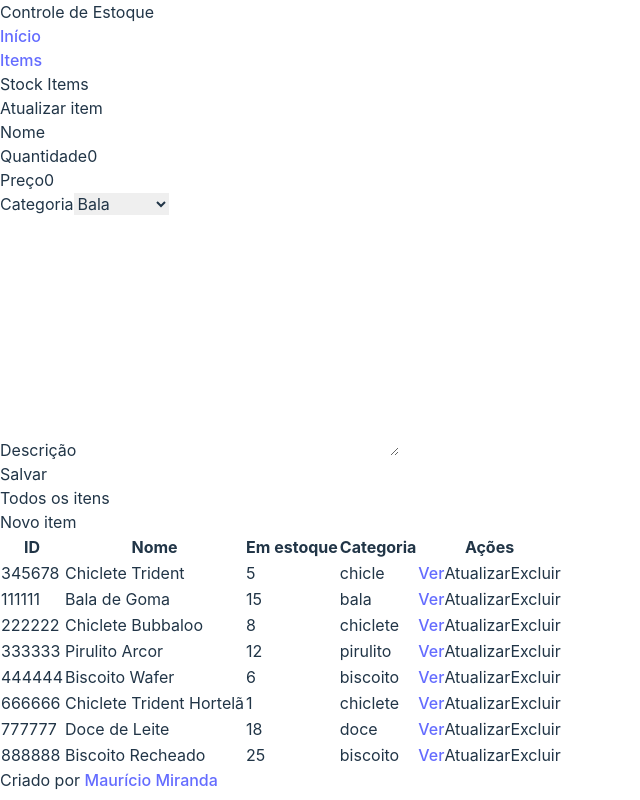
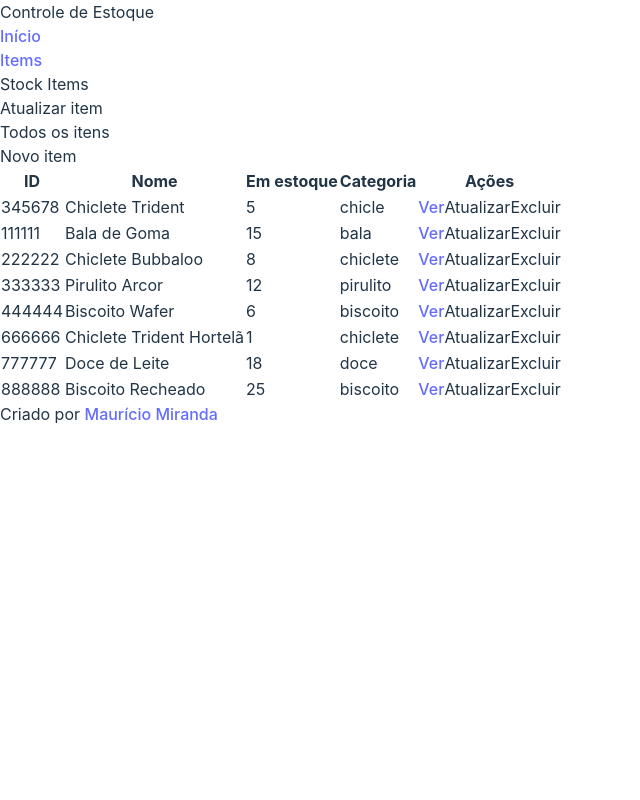
Before and after one commit to mauriciomira1/controle-de-estoque, a React (Vite) app in the folder controle-de-estoque/: page /stock-items in a window 1280 px wide. Shown: the whole page, without its empty margins (0-640 px from the left). Built offline with nearby package versions, Linux system fonts and the light colour scheme; data requests are answered from the project's data file.

Commit message:
continuando updateitem

```diff
--- a/controle-de-estoque/src/contexts/StockContext.tsx
+++ b/controle-de-estoque/src/contexts/StockContext.tsx
@@ -73,6 +73,8 @@ export function StockContextProvider({ children }: StockContextProviderProps) {
     })();
   };
 
+  const UpdateItem = () => {};
+
   // Cria um objeto 'stock' contendo os itens e as funções para adicionar e excluir itens do estoque
   const stock = {
     items,
--- a/controle-de-estoque/src/pages/updateItem/updateItem.tsx
+++ b/controle-de-estoque/src/pages/updateItem/updateItem.tsx
@@ -1,16 +1,10 @@
-import { useState } from "react";
-import FormNewItem from "../../components/FormNewItem";
+/* import FormNewItem from "../../components/FormNewItem"; */
 
-const UpdateItem = ({ changeClass }: boolean) => {
-  const [textClass, setTextClass] = useState<string>("hidden");
-  if (changeClass === true) {
-    setTextClass("block");
-  }
-
+const UpdateItem = () => {
   return (
-    <div className={`${textClass} px-4 py-2 absolute`}>
+    <>
       <h2>Atualizar item</h2>
-      <FormNewItem
+      {/*       <FormNewItem
         id={0}
         name={""}
         quantity={0}
@@ -19,8 +13,8 @@ const UpdateItem = ({ changeClass }: boolean) => {
         description={""}
         createdAt={""}
         updatedAt={""}
-      />
-    </div>
+      /> */}
+    </>
   );
 };
 
```
